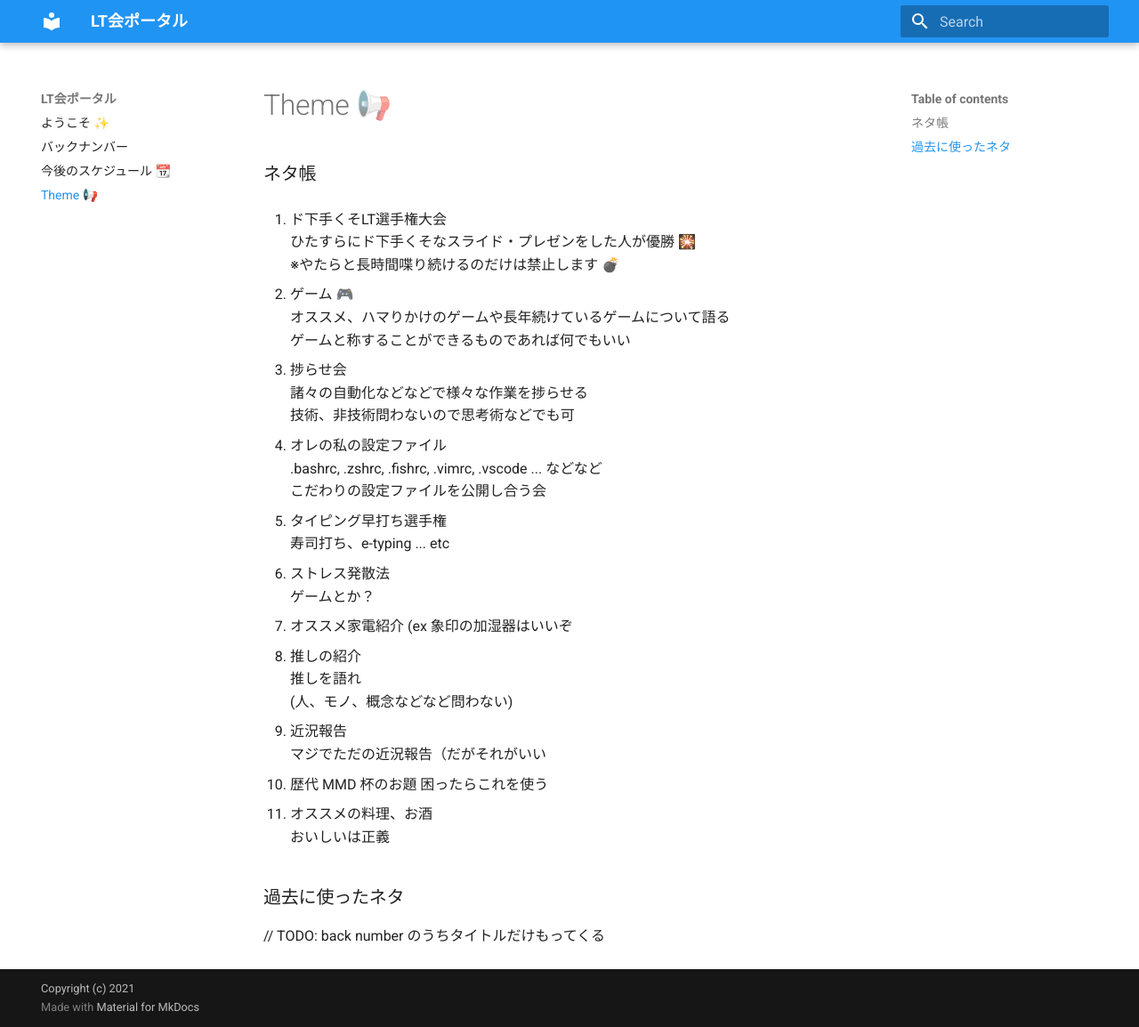
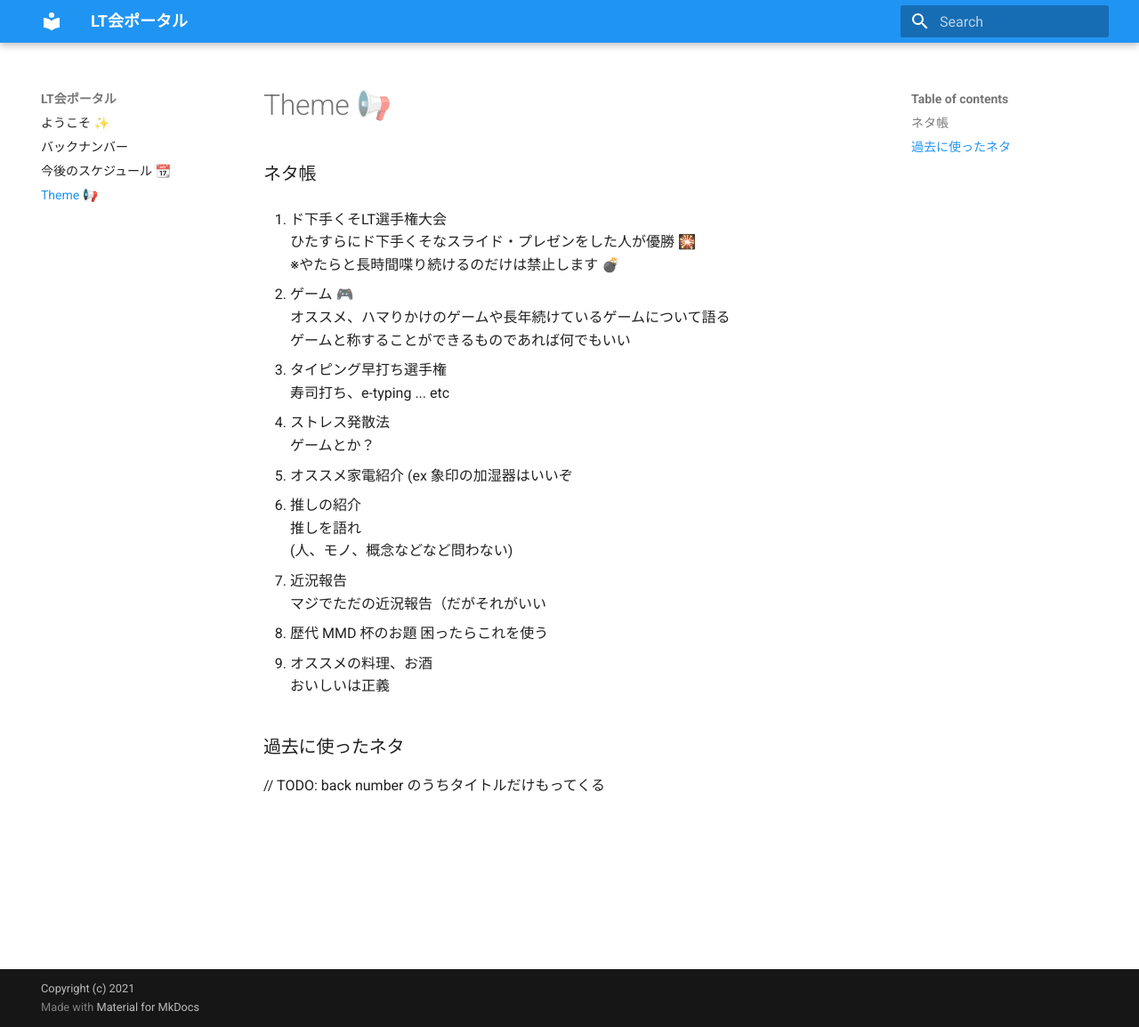
Before and after one commit to yama1601/LT_Portal, an MkDocs documentation site: the page built from docs/theme.md, in a window 1280 px wide and 1154 px high. Shown: the whole window at 89% size. Built offline with MkDocs 1.6.1 and Material for MkDocs 9.7.7, drawn with Linux system fonts in a browser that asks for light colours.

Commit message:
rmeove several theme

```diff
--- a/docs/theme.md
+++ b/docs/theme.md
@@ -9,14 +9,6 @@
 1. ゲーム 🎮
 オススメ、ハマりかけのゲームや長年続けているゲームについて語る
 ゲームと称することができるものであれば何でもいい
-
-1. 捗らせ会
-諸々の自動化などなどで様々な作業を捗らせる
-技術、非技術問わないので思考術などでも可
-
-1. オレの私の設定ファイル
-.bashrc, .zshrc, .fishrc, .vimrc, .vscode ... などなど
-こだわりの設定ファイルを公開し合う会
 
 1. タイピング早打ち選手権
 寿司打ち、e-typing ... etc
```
